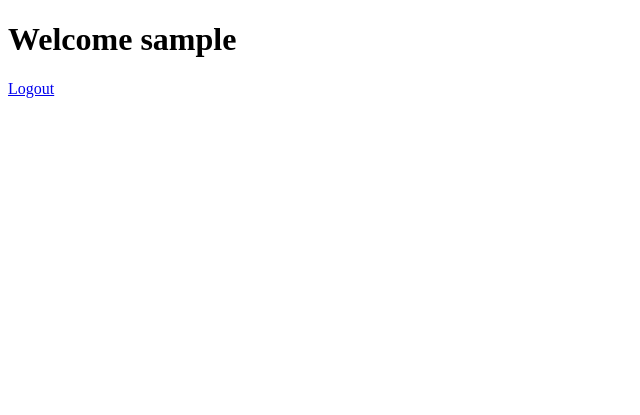
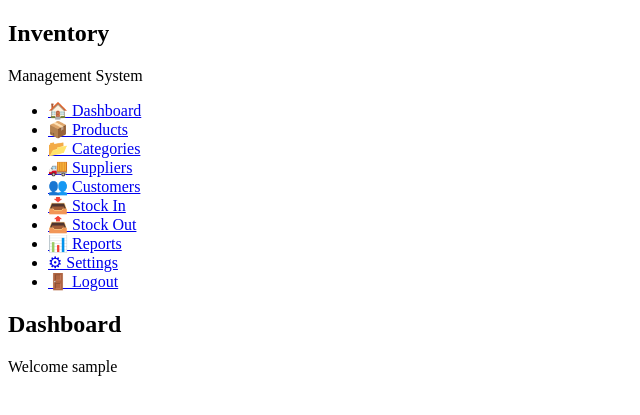
Before and after one commit to AJITHRAJA8/Inventory-Mangement-System, a Flask app: template templates/home.html in a window 1280 px wide. Shown: the top 415 px of the page, without its empty margins (0-640 px from the left). Run offline with Flask 3, Linux system fonts and the light colour scheme; the template is opened without the code that fills it, so the values that code supplies are empty; the visitor is signed in with stand-in values (Sample User, id 1).

Commit message:
add the dashboard

```diff
--- a/app.py
+++ b/app.py
@@ -1,5 +1,6 @@
 from flask import Flask
 from routes.auth import auth_bp
+from routes.dashboard import dashboard_db
 
 app = Flask(__name__)
 
@@ -7,6 +8,7 @@
 
 #Blueprints
 app.register_blueprint(auth_bp)
+app.register_blueprint(dashboard_db)
 
 if __name__ == "__main__":
 
--- a/templates/home.html
+++ b/templates/home.html
@@ -1,17 +1,81 @@
 <!DOCTYPE html>
-<html>
+<html lang="en">
 
 <head>
 
-    <title>Home</title>
+    <meta charset="UTF-8">
+
+    <meta name="viewport" content="width=device-width, initial-scale=1.0">
+
+    <title>Inventory Dashboard</title>
+
+    <link rel="stylesheet"
+          href="{{ url_for('static', filename='dashboard.css') }}">
 
 </head>
 
 <body>
 
-    <h1>Welcome {{ session['user'] }}</h1>
+<div class="container">
 
-    <a href="/logout">Logout</a>
+    <!-- Sidebar -->
+    <aside class="sidebar">
+
+        <div class="logo">
+
+            <h2>Inventory</h2>
+
+            <p>Management System</p>
+
+        </div>
+
+        <ul>
+
+            <li><a href="#">🏠 Dashboard</a></li>
+
+            <li><a href="#">📦 Products</a></li>
+
+            <li><a href="#">📂 Categories</a></li>
+
+            <li><a href="#">🚚 Suppliers</a></li>
+
+            <li><a href="#">👥 Customers</a></li>
+
+            <li><a href="#">📥 Stock In</a></li>
+
+            <li><a href="#">📤 Stock Out</a></li>
+
+            <li><a href="#">📊 Reports</a></li>
+
+            <li><a href="#">⚙ Settings</a></li>
+
+            <li><a href="/logout">🚪 Logout</a></li>
+
+        </ul>
+
+    </aside>
+
+    <!-- Main Content -->
+
+    <div class="main-content">
+
+        <!-- Navbar -->
+
+        <header class="navbar">
+
+            <h2>Dashboard</h2>
+
+            <div class="user">
+
+                Welcome {{ session['user'] }}
+
+            </div>
+
+        </header>
+
+    </div>
+
+</div>
 
 </body>
 
--- a/templates/login.html
+++ b/templates/login.html
@@ -25,7 +25,7 @@
 
         <p>Welcome Back</p>
 
-        <form action="/login" method="POST">
+        <form action="/" method="POST">
 
             <div class="input-box">
 
```
Also changed, not shown: routes/auth.py (+3 -18 lines), routes/dashboard.py (added, +11 -0 lines), static/dashboard.css (added).
